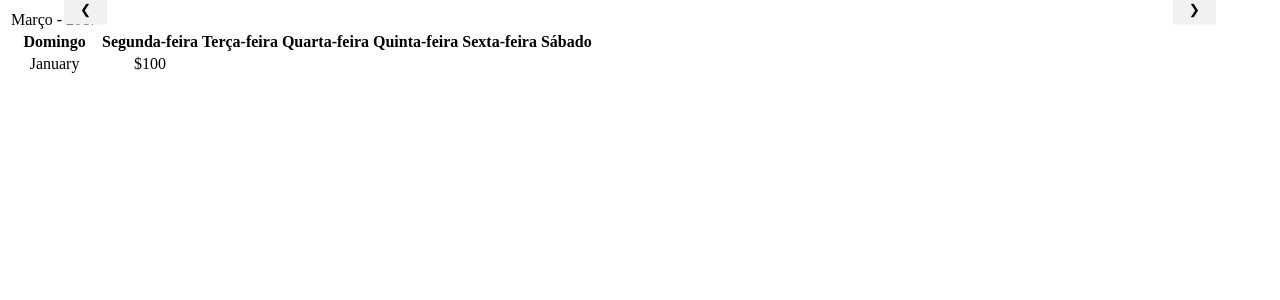
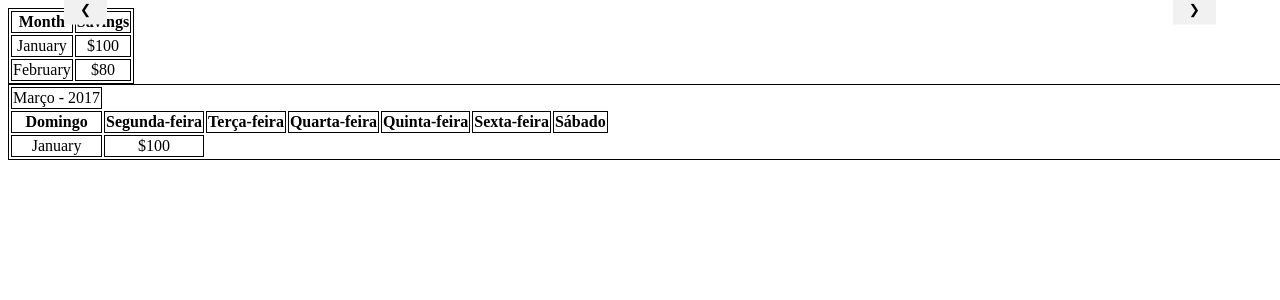
Before and after one commit to TreinoeDieta/Website, a Jekyll site: the page calendario/index.html, which Jekyll copies as it is, in a window 1280 px wide. Shown: the top 300 px of the page. Built offline with Jekyll 4.4.1, drawn with Linux system fonts in a browser that asks for light colours.

Commit message:
Update index.html

```diff
--- a/calendario/index.html
+++ b/calendario/index.html
@@ -1,3 +1,32 @@
+<!DOCTYPE html>
+<html>
+<head>
+<style>
+table, th, td {
+    border: 1px solid black;
+}
+</style>
+</head>
+<body>
+
+<table>
+  <tr>
+    <th>Month</th>
+    <th>Savings</th>
+  </tr>
+  <tr>
+    <td>January</td>
+    <td>$100</td>
+  </tr>
+  <tr>
+    <td>February</td>
+    <td>$80</td>
+  </tr>
+</table>
+
+</body>
+</html>
+
 <html>
 <head>
 <style>
```
